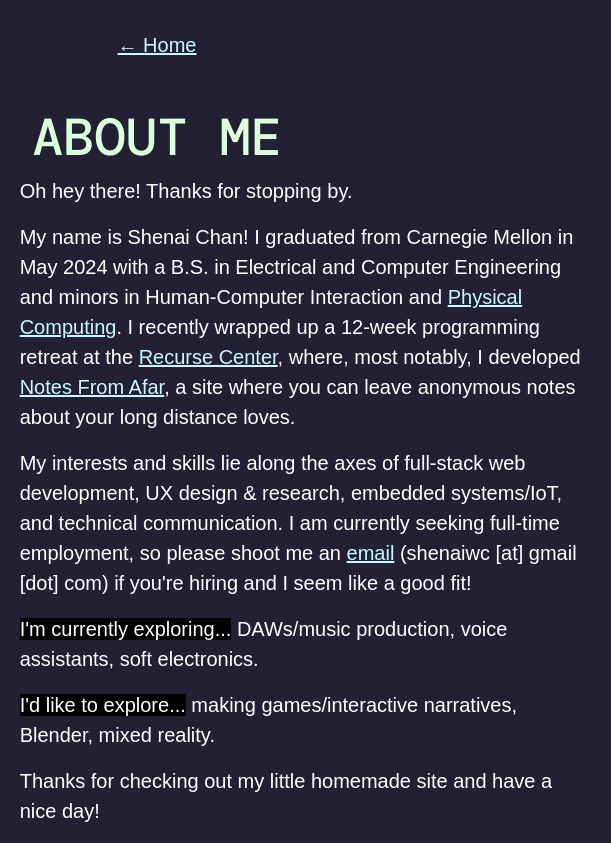
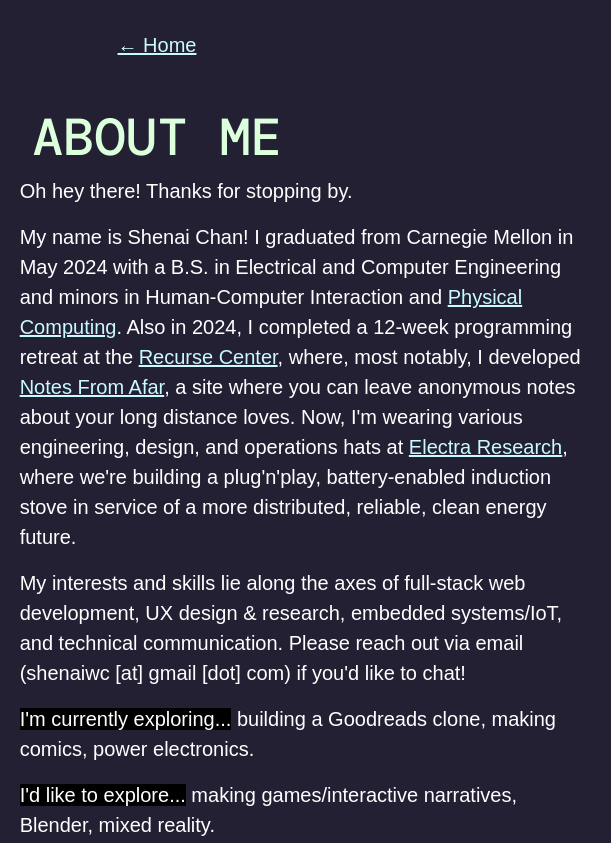
Before and after one commit to shenaichan/shenaichan.github.io, a website: page about.html in a window 1280 px wide. Shown: the top 843 px of the page, 483-1094 px from the left. Drawn offline with nearby package versions, Linux system fonts and the light colour scheme; a web font is replaced by a local one.

Commit message:
update about page

```diff
--- a/about.html
+++ b/about.html
@@ -287,16 +287,18 @@
           My name is Shenai Chan! I graduated from Carnegie Mellon in
           May 2024 with a B.S. in Electrical and Computer Engineering and minors in Human-Computer Interaction
           and <a href="https://ideate.cmu.edu/undergraduate-programs/physical-computing/" target="_blank"
-          rel="noopener noreferrer">Physical Computing</a>. I recently wrapped up a 12-week programming retreat
+          rel="noopener noreferrer">Physical Computing</a>. Also in 2024, I completed a 12-week programming retreat
           at the <a href="https://www.recurse.com/">Recurse Center</a>, where, most notably, I developed <a href="https://notes-from-afar.onrender.com/">Notes From Afar</a>, a site where you can leave
-        anonymous notes about your long distance loves.</p>
+        anonymous notes about your long distance loves. Now, I'm wearing various engineering, design, and operations hats at <a href="https://www.electra.com/">Electra Research</a>, where
+        we're building a plug'n'play, battery-enabled induction stove in service of a more distributed, reliable, clean energy future.
+        </p>
         <p>
           My interests and skills lie along the axes of full-stack web development, UX design & research, embedded systems/IoT, and technical communication.
-          I am currently seeking full-time employment, so please shoot me an
-          <a href="mailto:shenaiwc@gmail.com" target="_blank" rel="noopener noreferrer"  title="Email">email</a> (shenaiwc [at] gmail [dot] com) if you're hiring and I seem like a good fit!
+          Please reach out via email (shenaiwc [at] gmail [dot] com) if you'd like to chat!
+
         </p>
 
-        <p><span class="body-highlight">I'm currently exploring...</span>  DAWs/music production, voice assistants, soft electronics.</p>
+        <p><span class="body-highlight">I'm currently exploring...</span>  building a Goodreads clone, making comics, power electronics. </p>
         <p><span class="body-highlight">I'd like to explore...</span>  making games/interactive narratives, Blender, mixed reality.</p>
         <p>Thanks for checking out my little homemade site and have a nice day!</p>
         <br>
```
